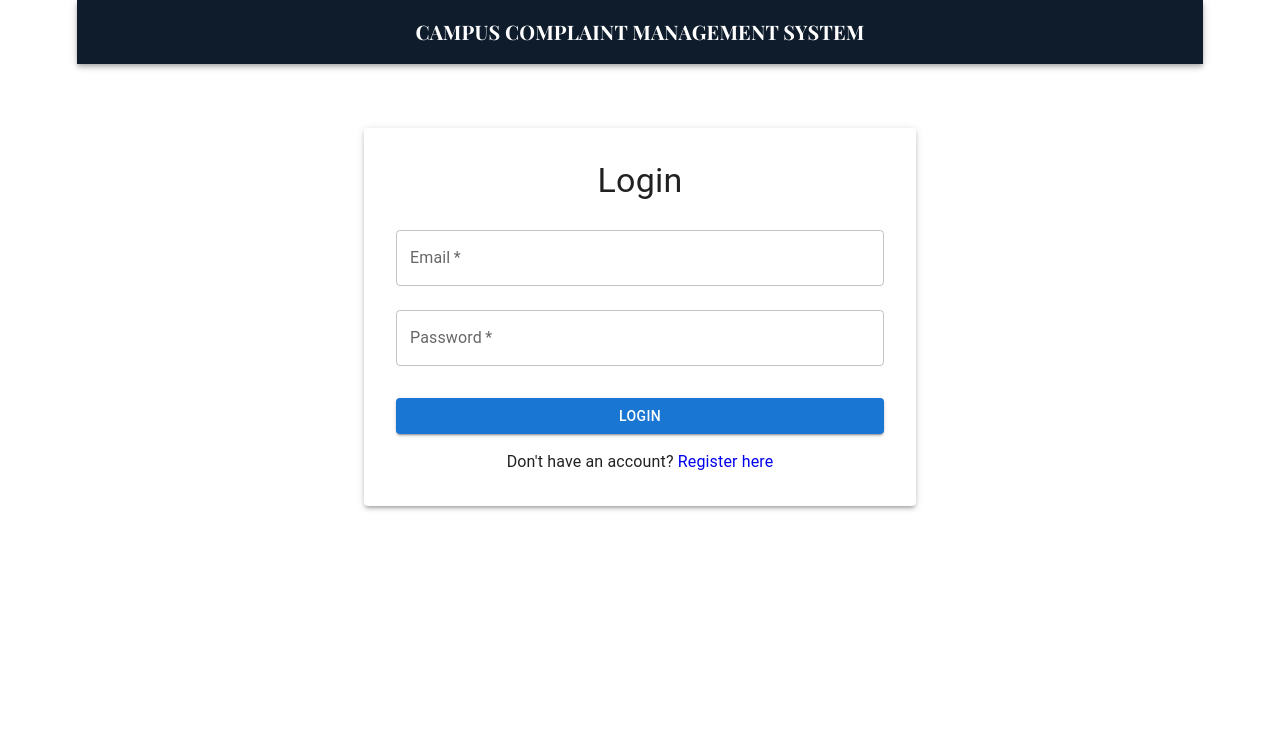
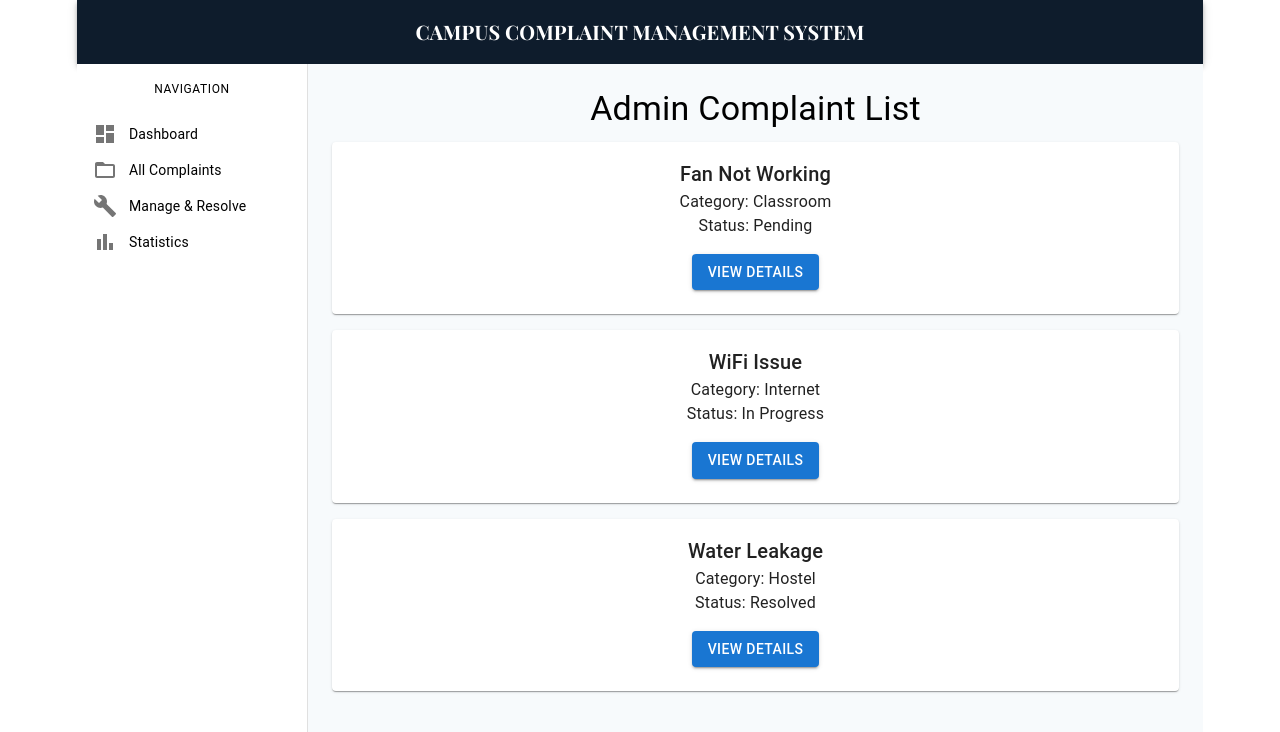
Before and after one commit to Astrophile-tech/complaint_management_system, a React (Vite) app in the folder frontend/: page /admin-complaints in a window 1280 px wide. Before the commit this address led to /login. Shown: the top 732 px of the page. Built offline with nearby package versions, Linux system fonts and the light colour scheme; sample sign-in values are in the browser's storage.

Commit message:
Admin Management

```diff
--- a/frontend/package.json
+++ b/frontend/package.json
@@ -13,7 +13,7 @@
     "@emotion/react": "^11.14.0",
     "@emotion/styled": "^11.14.1",
     "@mui/icons-material": "^9.1.0",
-    "@mui/material": "^9.1.0",
+    "@mui/material": "^9.1.1",
     "react": "^19.2.6",
     "react-dom": "^19.2.6",
     "react-router-dom": "^7.17.0",
--- a/frontend/src/App.jsx
+++ b/frontend/src/App.jsx
@@ -13,6 +13,10 @@ import { INIT_USERS,INIT_COMPLAINTS } from './utils/Constants';
 import Login from './components/LOGIN';
 import DashboardLayout from './components/DashboardLayout';
 import Register from './components/Register';
+import AdminComplaintList from './components/AdminComplainList';
+import StatusUpdateScreen from './components/StatusUpdateScreen';
+import FilterInterface from './components/FilterInterface';
+
 
 const App = () => {
   const location = useLocation();
@@ -31,6 +35,10 @@ const App = () => {
           <Route element={<DashboardLayout />}>
           <Route path="/admindash" element={<AdminDashboard user={user} complaints={complaints} />} />
           <Route path="/studentdash" element={<StudentDashboard user={currentStudent} complaints={complaints} />} />
+          <Route path="/admin-complaints" element={<AdminComplaintList />} />
+          <Route path="/status-update" element={<StatusUpdateScreen />} />
+          <Route path="/filter-interface" element={<FilterInterface />} />
+
 
           //Complaint Flow
           <Route path="/submit" element={<SubmitComplaint />} />
--- /dev/null
+++ b/frontend/src/components/AdminComplainList.jsx
@@ -0,0 +1,66 @@
+import React from "react";
+import {
+  Box,
+  Card,
+  CardContent,
+  Typography,
+  Button,
+} from "@mui/material";
+
+const complaints = [
+  {
+    id: 1,
+    title: "Fan Not Working",
+    category: "Classroom",
+    status: "Pending",
+  },
+  {
+    id: 2,
+    title: "WiFi Issue",
+    category: "Internet",
+    status: "In Progress",
+  },
+  {
+    id: 3,
+    title: "Water Leakage",
+    category: "Hostel",
+    status: "Resolved",
+  },
+];
+
+const AdminComplaintList = () => {
+  return (
+    <Box p={4}>
+      <Typography variant="h4" gutterBottom>
+        Admin Complaint List
+      </Typography>
+
+      {complaints.map((complaint) => (
+        <Card sx={{ mb: 2 }} key={complaint.id}>
+          <CardContent>
+            <Typography variant="h6">
+              {complaint.title}
+            </Typography>
+
+            <Typography>
+              Category: {complaint.category}
+            </Typography>
+
+            <Typography>
+              Status: {complaint.status}
+            </Typography>
+
+            <Button
+              variant="contained"
+              sx={{ mt: 2 }}
+            >
+              View Details
+            </Button>
+          </CardContent>
+        </Card>
+      ))}
+    </Box>
+  );
+};
+
+export default AdminComplaintList;
--- /dev/null
+++ b/frontend/src/components/FilterInterface.jsx
@@ -0,0 +1,107 @@
+import React, { useState } from "react";
+import {
+  Box,
+  Typography,
+  FormControl,
+  InputLabel,
+  Select,
+  MenuItem,
+  Card,
+  CardContent,
+} from "@mui/material";
+
+const FilterInterface = () => {
+  const [category, setCategory] =
+    useState("");
+
+  const [status, setStatus] =
+    useState("");
+
+  return (
+    <Box p={4}>
+      <Card>
+        <CardContent>
+          <Typography
+            variant="h4"
+            gutterBottom
+          >
+            Filter Interface
+          </Typography>
+
+          <FormControl
+            fullWidth
+            sx={{ mb: 3 }}
+          >
+            <InputLabel>
+              Category
+            </InputLabel>
+
+            <Select
+              value={category}
+              label="Category"
+              onChange={(e) =>
+                setCategory(
+                  e.target.value
+                )
+              }
+            >
+              <MenuItem value="">
+                All
+              </MenuItem>
+
+              <MenuItem value="Classroom">
+                Classroom
+              </MenuItem>
+
+              <MenuItem value="Hostel">
+                Hostel
+              </MenuItem>
+
+              <MenuItem value="Library">
+                Library
+              </MenuItem>
+
+              <MenuItem value="Internet">
+                Internet
+              </MenuItem>
+            </Select>
+          </FormControl>
+
+          <FormControl fullWidth>
+            <InputLabel>
+              Status
+            </InputLabel>
+
+            <Select
+              value={status}
+              label="Status"
+              onChange={(e) =>
+                setStatus(
+                  e.target.value
+                )
+              }
+            >
+              <MenuItem value="">
+                All
+              </MenuItem>
+
+              <MenuItem value="Pending">
+                Pending
+              </MenuItem>
+
+              <MenuItem value="In Progress">
+                In Progress
+              </MenuItem>
+
+              <MenuItem value="Resolved">
+                Resolved
+              </MenuItem>
+            </Select>
+          </FormControl>
+        </CardContent>
+      </Card>
+    </Box>
+  );
+};
+
+export default FilterInterface;
--- /dev/null
+++ b/frontend/src/components/StatusUpdateScreen.jsx
@@ -0,0 +1,64 @@
+import React, { useState } from "react";
+import {
+  Box,
+  Typography,
+  FormControl,
+  InputLabel,
+  Select,
+  MenuItem,
+  Button,
+  Card,
+  CardContent,
+} from "@mui/material";
+
+const StatusUpdateScreen = () => {
+  const [status, setStatus] = useState("Pending");
+
+  return (
+    <Box p={4}>
+      <Card>
+        <CardContent>
+          <Typography
+            variant="h4"
+            gutterBottom
+          >
+            Status Update Screen
+          </Typography>
+
+          <FormControl fullWidth>
+            <InputLabel>Status</InputLabel>
+
+            <Select
+              value={status}
+              label="Status"
+              onChange={(e) =>
+                setStatus(e.target.value)
+              }
+            >
+              <MenuItem value="Pending">
+                Pending
+              </MenuItem>
+
+              <MenuItem value="In Progress">
+                In Progress
+              </MenuItem>
+
+              <MenuItem value="Resolved">
+                Resolved
+              </MenuItem>
+            </Select>
+          </FormControl>
+
+          <Button
+            variant="contained"
+            sx={{ mt: 3 }}
+          >
+            Update Status
+          </Button>
+        </CardContent>
+      </Card>
+    </Box>
+  );
+};
+
+export default StatusUpdateScreen;
```
Also changed, not shown: 1 other file (tests, documents, lock files or other folders).
